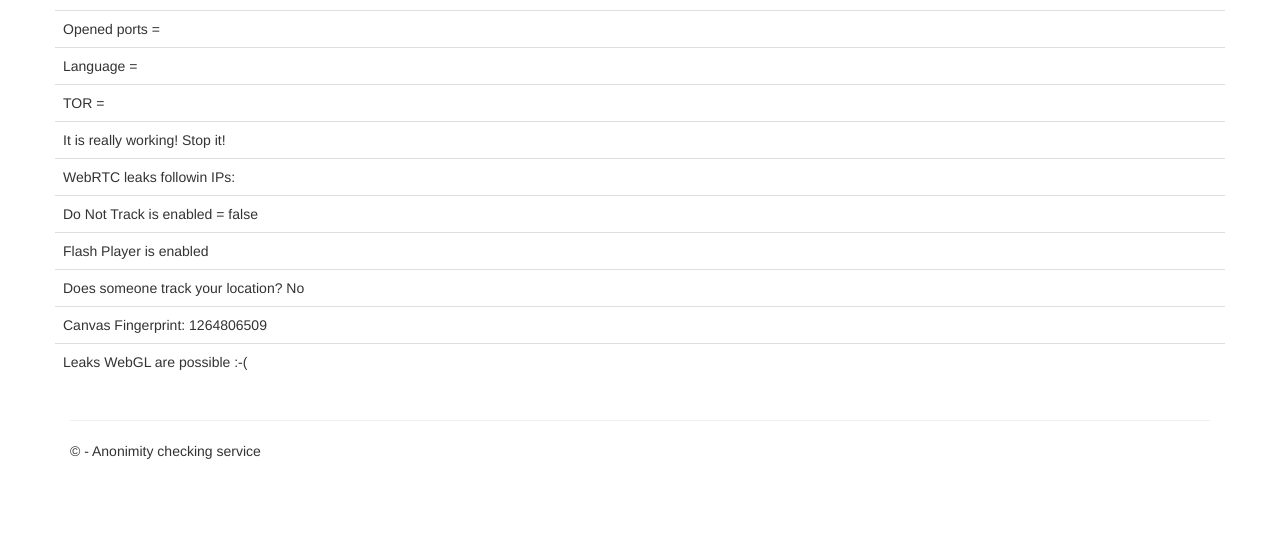
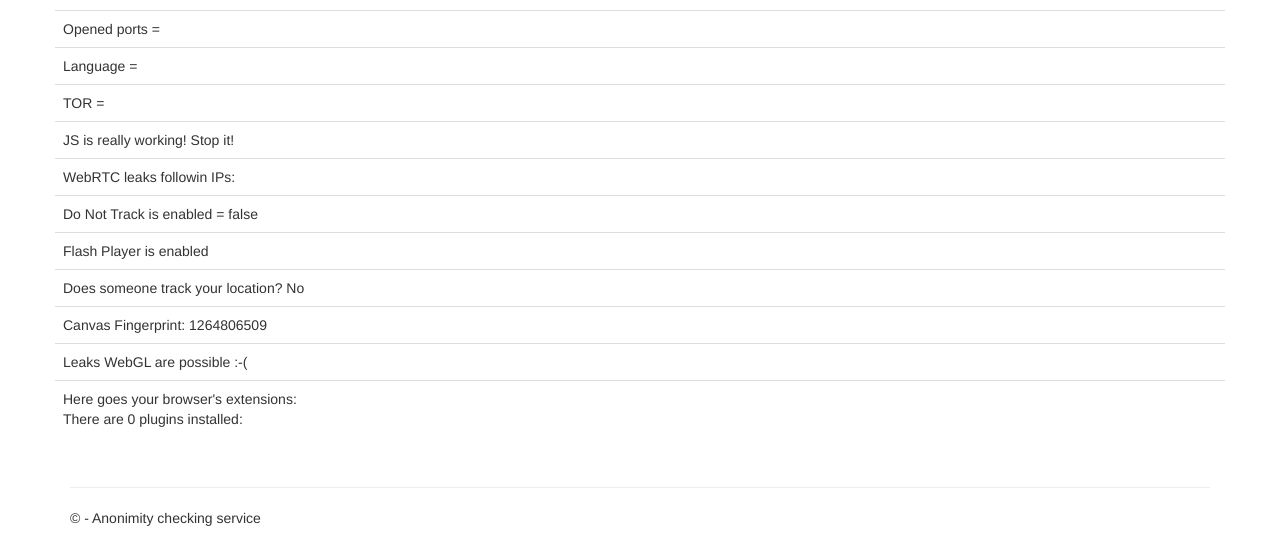
Before and after one commit to jugosoft/solid-anonimity, a Flask app: template anonymity/templates/index.html in a window 1280 px wide. Shown: the part 576-1134 px from the top of the page. Before the commit the page ends 1035 px from the top, so only its background shows below. Run offline with Flask 2, Linux system fonts and the light colour scheme; the template is opened without the code that fills it, so the values that code supplies are empty; some libraries are stand-ins or nearby versions.

Commit message:
added browser extensions enumeration

```diff
--- a/anonymity/templates/index.html
+++ b/anonymity/templates/index.html
@@ -64,7 +64,7 @@
                     <!--Here checks status of JS-->
                     JS is not working now... yet...
                     <script>
-                        document.getElementById("js").innerHTML = "It is really working! Stop it!";
+                        document.getElementById("js").innerHTML = "JS is really working! Stop it!";
                     </script>
                 </td>
             </tr>
@@ -102,6 +102,24 @@
                     <span id="webgl">impossible...</span>
                 </td>
             </tr>
+            <tr>
+                <td>
+                    <span>Here goes your browser's extensions:</span>
+                    <p id="228"></p>
+                    <script type="text/javascript">
+
+                        var x = navigator.plugins.length;
+
+                        // store the total no of plugin stored
+                        var txt = "There are " + x + " plugins installed: <br/>";
+
+                        for (var i = 0; i < x; i++)
+                            txt += i + ". " + navigator.plugins[i].name + "<br/>";
+
+                        document.getElementById("228").innerHTML = txt;
+                    </script>
+                </td>
+            </tr>
 
         </tbody>
     </table>
--- a/anonymity/views.py
+++ b/anonymity/views.py
@@ -45,7 +45,7 @@ def home():
     #opened_ports = portscan.scan(request.headers.environ.get("REMOTE_ADDR"), False)
 
     #tracing path to the client :-)
-    utils.trace(dns_info[1])
+    #utils.trace(dns_info[1])
 
     #renders page with current data
     return render_template(
```
